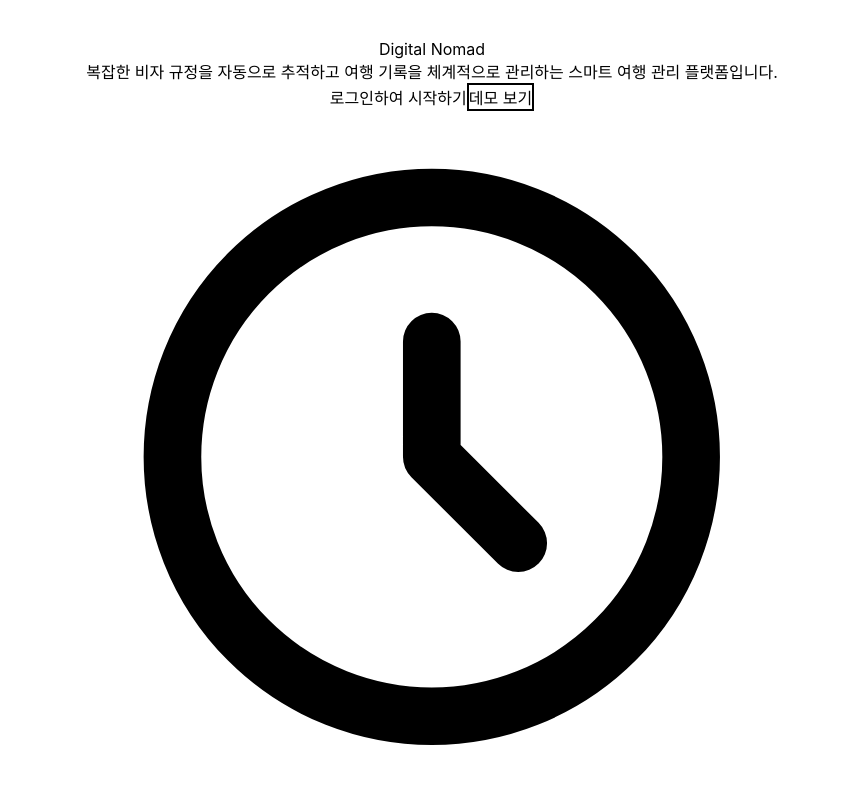
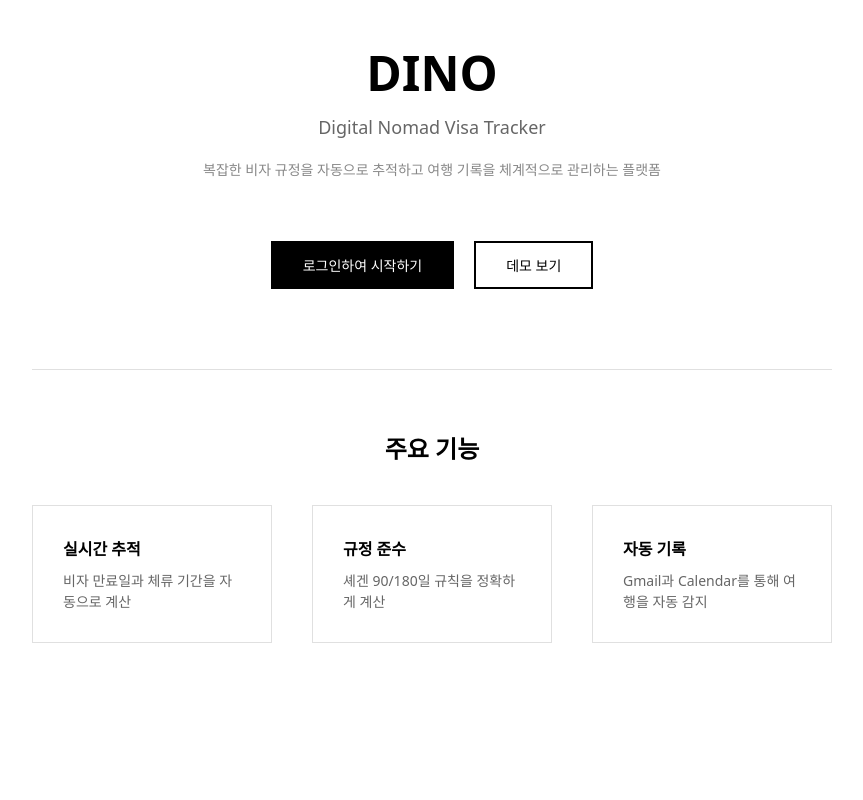
Before and after one commit to taco0513/DINOapp, a Next.js app: page / in a window 1280 px wide. Shown: the top 800 px of the page, without its empty margins (208-1071 px from the left). Built offline with nearby package versions, Linux system fonts and the light colour scheme; no server answers.

Commit message:
Simplify home page to wireframe style
- Replace Tailwind classes with inline styles for immediate visibility
- Remove emojis and complex animations
- Use simple black/white wireframe design
- Clean typography and minimal borders
- Grid layout for features section

```diff
--- a/app/page.tsx
+++ b/app/page.tsx
@@ -21,10 +21,9 @@ export default function HomePage() {
 
   if (status === 'loading') {
     return (
-      <main className="min-h-screen flex items-center justify-center bg-gradient-to-br from-blue-50 to-indigo-100 p-8">
-        <div className="text-center">
-          <LoadingSpinner size="lg" className="mx-auto" />
-          <p className="mt-4 text-gray-600">로딩 중...</p>
+      <main style={{ minHeight: '100vh', display: 'flex', alignItems: 'center', justifyContent: 'center', backgroundColor: '#ffffff' }}>
+        <div style={{ textAlign: 'center' }}>
+          <div style={{ marginBottom: '20px', fontSize: '14px', color: '#666' }}>로딩 중...</div>
         </div>
       </main>
     )
@@ -33,10 +32,9 @@ export default function HomePage() {
   // If user is logged in, show loading while redirecting
   if (session) {
     return (
-      <main className="min-h-screen flex items-center justify-center bg-gradient-to-br from-blue-50 to-indigo-100 p-8">
-        <div className="text-center">
-          <LoadingSpinner size="lg" className="mx-auto" />
-          <p className="mt-4 text-gray-600">대시보드로 이동 중...</p>
+      <main style={{ minHeight: '100vh', display: 'flex', alignItems: 'center', justifyContent: 'center', backgroundColor: '#ffffff' }}>
+        <div style={{ textAlign: 'center' }}>
+          <div style={{ marginBottom: '20px', fontSize: '14px', color: '#666' }}>대시보드로 이동 중...</div>
           <button
             onClick={async () => {
               try {
@@ -50,7 +48,14 @@ export default function HomePage() {
                 window.location.href = '/'
               }
             }}
-            className="mt-8 px-4 py-2 bg-red-500 hover:bg-red-600 text-white rounded-lg transition-colors cursor-pointer text-sm"
+            style={{
+              padding: '8px 20px',
+              backgroundColor: '#000',
+              color: '#fff',
+              border: 'none',
+              cursor: 'pointer',
+              fontSize: '14px'
+            }}
           >
             로그아웃
           </button>
@@ -60,64 +65,125 @@ export default function HomePage() {
   }
 
   return (
-    <main className="min-h-screen flex items-center justify-center bg-gradient-to-br from-blue-50 to-indigo-100 p-8">
-      <div className="max-w-2xl mx-auto text-center">
-        <h1 className="text-6xl font-bold bg-gradient-to-r from-blue-600 to-indigo-600 bg-clip-text text-transparent mb-4">
-          DINO
-        </h1>
-        <p className="text-2xl text-gray-700 mb-4">
-          Digital Nomad
-        </p>
-        <p className="text-lg text-gray-600 leading-relaxed mb-8 max-w-xl mx-auto">
-          복잡한 비자 규정을 자동으로 추적하고 여행 기록을 체계적으로 관리하는
-          스마트 여행 관리 플랫폼입니다.
-        </p>
+    <main style={{
+      minHeight: '100vh',
+      padding: '40px 20px',
+      backgroundColor: '#ffffff',
+      fontFamily: 'system-ui, -apple-system, sans-serif'
+    }}>
+      <div style={{ maxWidth: '800px', margin: '0 auto' }}>
+        {/* Header */}
+        <div style={{ textAlign: 'center', marginBottom: '60px' }}>
+          <h1 style={{
+            fontSize: '48px',
+            fontWeight: 'bold',
+            marginBottom: '10px',
+            color: '#000'
+          }}>
+            DINO
+          </h1>
+          <p style={{
+            fontSize: '18px',
+            color: '#666',
+            marginBottom: '20px'
+          }}>
+            Digital Nomad Visa Tracker
+          </p>
+          <p style={{
+            fontSize: '14px',
+            color: '#888',
+            maxWidth: '500px',
+            margin: '0 auto',
+            lineHeight: '1.6'
+          }}>
+            복잡한 비자 규정을 자동으로 추적하고 여행 기록을 체계적으로 관리하는 플랫폼
+          </p>
+        </div>
 
-        <div className="flex gap-4 justify-center flex-wrap">
+        {/* Action Buttons */}
+        <div style={{
+          display: 'flex',
+          gap: '20px',
+          justifyContent: 'center',
+          marginBottom: '80px'
+        }}>
           <Link
             href="/auth/signin"
-            className="inline-flex items-center px-6 py-3 bg-blue-600 hover:bg-blue-700 text-white font-medium rounded-lg transition-colors shadow-lg hover:shadow-xl transform hover:-translate-y-0.5"
+            style={{
+              padding: '12px 30px',
+              backgroundColor: '#000',
+              color: '#fff',
+              textDecoration: 'none',
+              border: '2px solid #000',
+              fontSize: '14px',
+              fontWeight: '500'
+            }}
           >
             로그인하여 시작하기
           </Link>
 
           <Link
             href="/demo"
-            className="inline-flex items-center px-6 py-3 bg-white hover:bg-gray-50 text-blue-600 font-medium rounded-lg transition-all border-2 border-blue-600 hover:border-blue-700 shadow-lg hover:shadow-xl transform hover:-translate-y-0.5"
+            style={{
+              padding: '12px 30px',
+              backgroundColor: '#fff',
+              color: '#000',
+              textDecoration: 'none',
+              border: '2px solid #000',
+              fontSize: '14px',
+              fontWeight: '500'
+            }}
           >
             데모 보기
           </Link>
         </div>
 
-        <div className="mt-16 grid grid-cols-1 sm:grid-cols-3 gap-8 max-w-3xl mx-auto">
-          <div className="text-center">
-            <div className="w-16 h-16 bg-blue-100 rounded-full flex items-center justify-center mx-auto mb-4">
-              <svg className="w-8 h-8 text-blue-600" fill="none" stroke="currentColor" viewBox="0 0 24 24">
-                <path strokeLinecap="round" strokeLinejoin="round" strokeWidth={2} d="M12 8v4l3 3m6-3a9 9 0 11-18 0 9 9 0 0118 0z" />
-              </svg>
+        {/* Features */}
+        <div style={{
+          borderTop: '1px solid #e0e0e0',
+          paddingTop: '60px'
+        }}>
+          <h2 style={{
+            fontSize: '24px',
+            fontWeight: 'bold',
+            marginBottom: '40px',
+            textAlign: 'center',
+            color: '#000'
+          }}>
+            주요 기능
+          </h2>
+
+          <div style={{
+            display: 'grid',
+            gridTemplateColumns: 'repeat(auto-fit, minmax(200px, 1fr))',
+            gap: '40px'
+          }}>
+            <div style={{ border: '1px solid #e0e0e0', padding: '30px' }}>
+              <h3 style={{ fontSize: '16px', fontWeight: 'bold', marginBottom: '10px', color: '#000' }}>
+                실시간 추적
+              </h3>
+              <p style={{ fontSize: '14px', color: '#666', lineHeight: '1.5' }}>
+                비자 만료일과 체류 기간을 자동으로 계산
+              </p>
             </div>
-            <h3 className="font-semibold text-gray-800 mb-2">실시간 추적</h3>
-            <p className="text-sm text-gray-600">비자 만료일과 체류 기간을 자동으로 계산합니다</p>
-          </div>
 
-          <div className="text-center">
-            <div className="w-16 h-16 bg-indigo-100 rounded-full flex items-center justify-center mx-auto mb-4">
-              <svg className="w-8 h-8 text-indigo-600" fill="none" stroke="currentColor" viewBox="0 0 24 24">
-                <path strokeLinecap="round" strokeLinejoin="round" strokeWidth={2} d="M9 12l2 2 4-4m6 2a9 9 0 11-18 0 9 9 0 0118 0z" />
-              </svg>
+            <div style={{ border: '1px solid #e0e0e0', padding: '30px' }}>
+              <h3 style={{ fontSize: '16px', fontWeight: 'bold', marginBottom: '10px', color: '#000' }}>
+                규정 준수
+              </h3>
+              <p style={{ fontSize: '14px', color: '#666', lineHeight: '1.5' }}>
+                셰겐 90/180일 규칙을 정확하게 계산
+              </p>
             </div>
-            <h3 className="font-semibold text-gray-800 mb-2">규정 준수</h3>
-            <p className="text-sm text-gray-600">셰겐 90/180일 규칙을 정확하게 계산합니다</p>
-          </div>
 
-          <div className="text-center">
-            <div className="w-16 h-16 bg-purple-100 rounded-full flex items-center justify-center mx-auto mb-4">
-              <svg className="w-8 h-8 text-purple-600" fill="none" stroke="currentColor" viewBox="0 0 24 24">
-                <path strokeLinecap="round" strokeLinejoin="round" strokeWidth={2} d="M4 16l4.586-4.586a2 2 0 012.828 0L16 16m-2-2l1.586-1.586a2 2 0 012.828 0L20 14m-6-6h.01M6 20h12a2 2 0 002-2V6a2 2 0 00-2-2H6a2 2 0 00-2 2v12a2 2 0 002 2z" />
-              </svg>
+            <div style={{ border: '1px solid #e0e0e0', padding: '30px' }}>
+              <h3 style={{ fontSize: '16px', fontWeight: 'bold', marginBottom: '10px', color: '#000' }}>
+                자동 기록
+              </h3>
+              <p style={{ fontSize: '14px', color: '#666', lineHeight: '1.5' }}>
+                Gmail과 Calendar를 통해 여행을 자동 감지
+              </p>
             </div>
-            <h3 className="font-semibold text-gray-800 mb-2">자동 기록</h3>
-            <p className="text-sm text-gray-600">Gmail과 Calendar를 통해 여행을 자동 감지합니다</p>
           </div>
         </div>
       </div>
```
